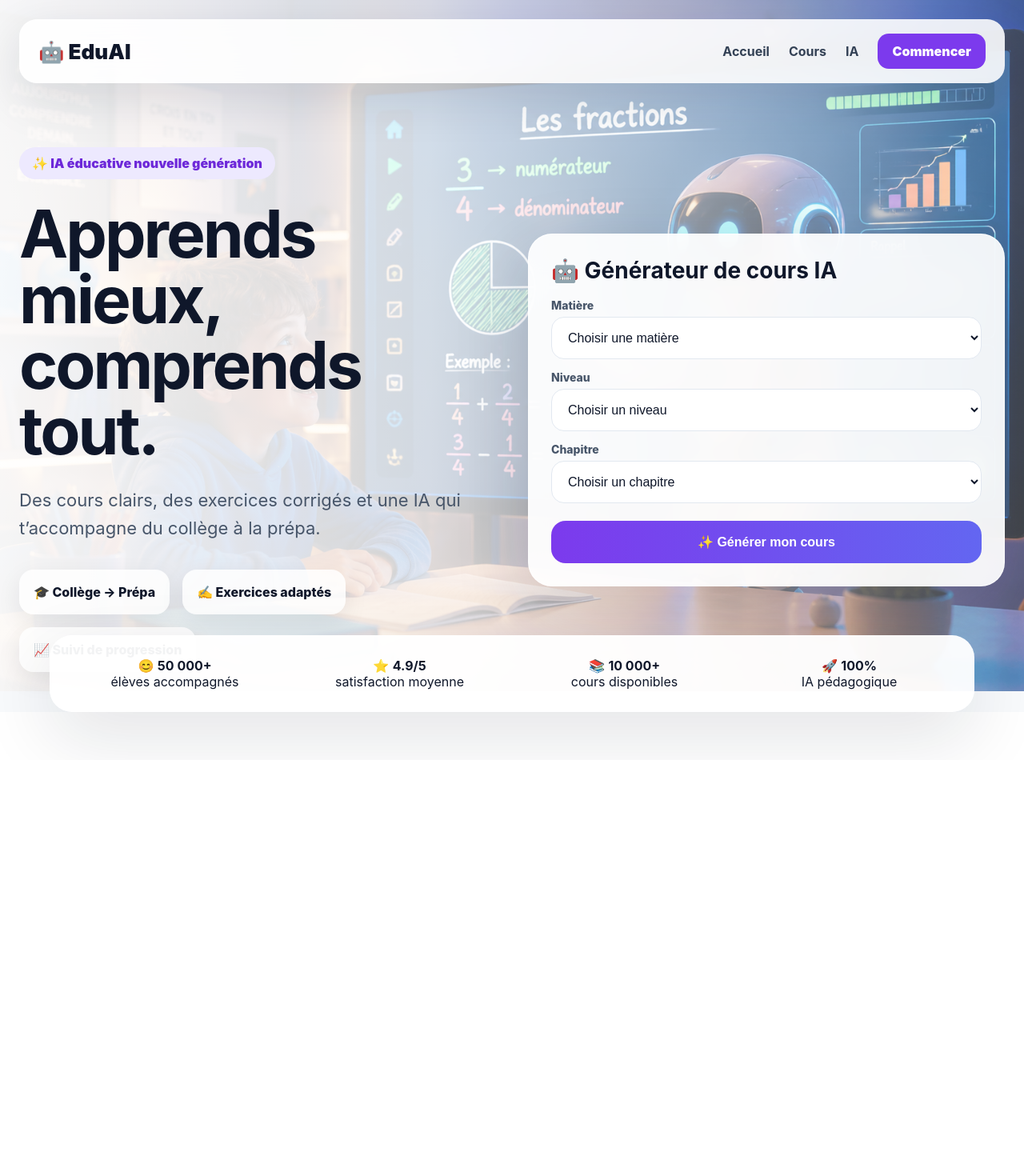
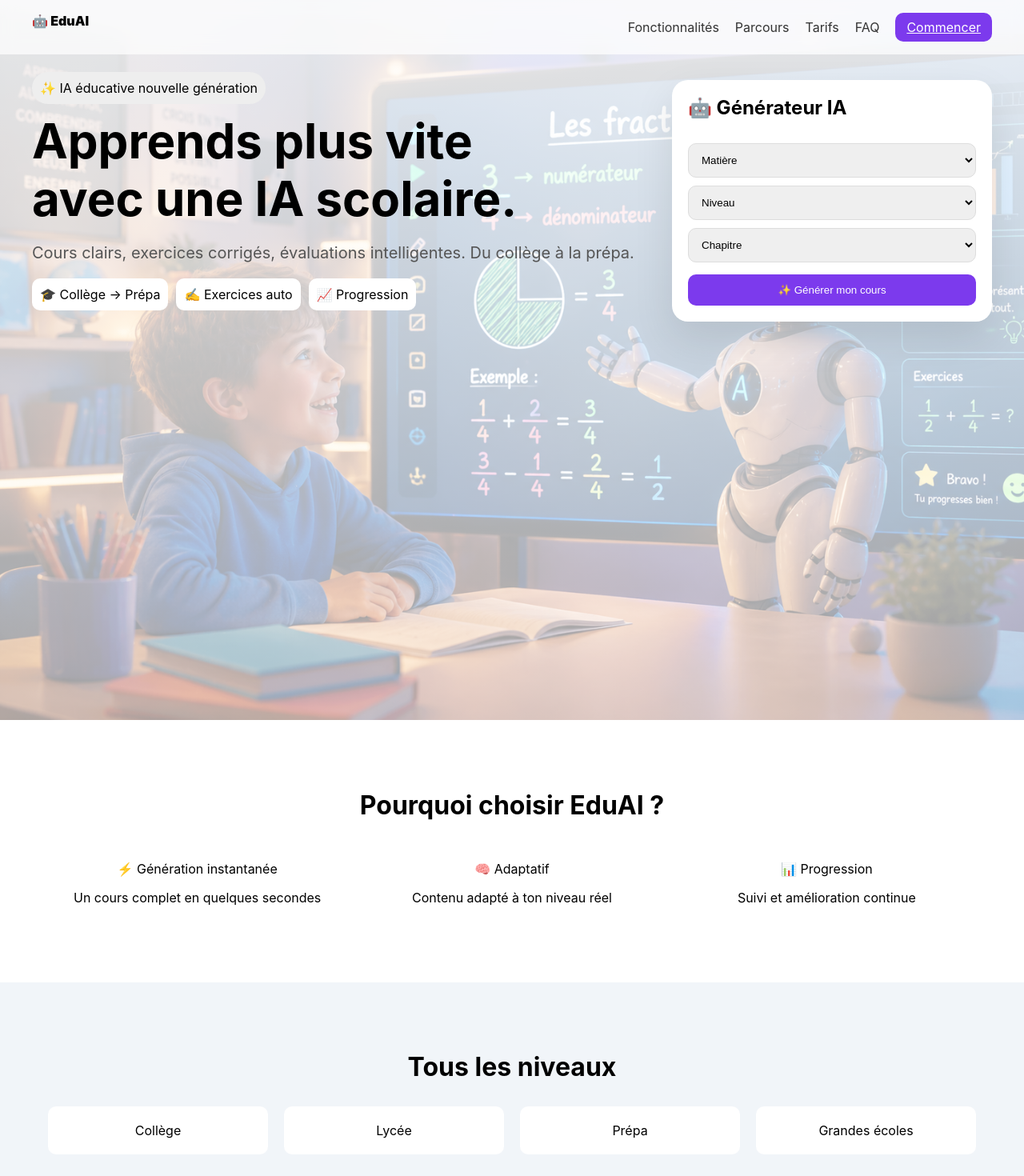
Before and after one commit to samighazouani1234-lab/soutien-scolaire, a Next.js app: page / in a window 1280 px wide. Shown: the top 1470 px of the page at 80% size. Before the commit the page ends 950 px from the top, so only its background shows below. Built offline with nearby package versions, Linux system fonts and the light colour scheme.

Commit message:
Update page.tsx

```diff
--- a/app/page.tsx
+++ b/app/page.tsx
@@ -1,6 +1,6 @@
 "use client";
 
-import { useState } from "react";
+import { useMemo, useState } from "react";
 import { data } from "../data/courses";
 
 export default function Home() {
@@ -10,47 +10,45 @@ export default function Home() {
   const [answer, setAnswer] = useState("");
   const [loading, setLoading] = useState(false);
 
-  const niveaux = matiere
-    ? Object.values(data[matiere]).flatMap((cat: any) => Object.keys(cat))
-    : [];
+  const niveaux = useMemo(() => {
+    if (!matiere) return [];
+    return Object.values(data[matiere]).flatMap((cat: any) =>
+      Object.keys(cat)
+    );
+  }, [matiere]);
 
-  let chapitres: string[] = [];
-
-  if (matiere && niveau) {
+  const chapitres = useMemo(() => {
+    if (!matiere || !niveau) return [];
     const categories = data[matiere];
-
+    let list: string[] = [];
     for (const cat in categories) {
-      if (categories[cat][niveau]) {
-        chapitres = categories[cat][niveau];
+      if (categories[cat][niveau]) list = categories[cat][niveau];
     }
-    }
-  }
+    return list;
+  }, [matiere, niveau]);
 
   async function generate() {
     if (!matiere || !niveau || !chapitre) {
       alert("Choisis matière, niveau et chapitre");
       return;
     }
-
     setLoading(true);
     setAnswer("");
 
     const question = `
 Cours complet de ${matiere}, niveau ${niveau}, chapitre ${chapitre}.
 Donne :
-1. Un cours détaillé
-2. Des définitions simples
-3. Des exemples corrigés
-4. Des exercices progressifs
-5. Les corrections détaillées
-6. Une évaluation finale avec barème sur 10
+1. Cours détaillé (clair)
+2. Définitions
+3. Exemples corrigés
+4. Exercices progressifs
+5. Corrections détaillées
+6. Évaluation finale + barème /10
 `;
 
     const res = await fetch("/api/ia", {
       method: "POST",
-      headers: {
-        "Content-Type": "application/json",
-      },
+      headers: { "Content-Type": "application/json" },
       body: JSON.stringify({ question }),
     });
 
@@ -60,48 +58,49 @@ Donne :
   }
 
   return (
-    <main style={styles.page}>
-      <section style={styles.hero}>
-        <div style={styles.overlay}>
-          <nav style={styles.nav}>
-            <div style={styles.logo}>🤖 EduAI</div>
+    <main style={s.page}>
+      {/* NAV */}
+      <header style={s.header}>
+        <div style={s.headerInner}>
+          <div style={s.logo}>🤖 EduAI</div>
+          <nav style={s.nav}>
+            <a href="#features" style={s.navLink}>Fonctionnalités</a>
+            <a href="#parcours" style={s.navLink}>Parcours</a>
+            <a href="#pricing" style={s.navLink}>Tarifs</a>
+            <a href="#faq" style={s.navLink}>FAQ</a>
+            <a href="#ia" style={s.ctaSmall}>Commencer</a>
+          </nav>
+        </div>
+      </header>
 
-            <div style={styles.navLinks}>
-              <a href="#accueil" style={styles.link}>Accueil</a>
-              <a href="#cours" style={styles.link}>Cours</a>
-              <a href="#ia" style={styles.link}>IA</a>
-              <a href="#ia" style={styles.ctaSmall}>Commencer</a>
-            </div>
-          </nav>
-
-          <div id="accueil" style={styles.heroContent}>
-            <div style={styles.left}>
-              <span style={styles.badge}>
-                ✨ IA éducative nouvelle génération
-              </span>
-
-              <h1 style={styles.title}>
-                Apprends mieux, comprends tout.
+      {/* HERO */}
+      <section style={s.hero}>
+        <div style={s.heroGrid}>
+          <div style={s.heroLeft}>
+            <span style={s.badge}>✨ IA éducative nouvelle génération</span>
+            <h1 style={s.title}>
+              Apprends plus vite
+              <br />
+              avec une IA scolaire.
             </h1>
-
-              <p style={styles.subtitle}>
-                Des cours clairs, des exercices corrigés et une IA qui
-                t’accompagne du collège à la prépa.
+            <p style={s.subtitle}>
+              Cours clairs, exercices corrigés, évaluations intelligentes.
+              Du collège à la prépa.
             </p>
 
-              <div style={styles.cards}>
-                <div style={styles.miniCard}>🎓 Collège → Prépa</div>
-                <div style={styles.miniCard}>✍️ Exercices adaptés</div>
-                <div style={styles.miniCard}>📈 Suivi de progression</div>
+            <div style={s.heroCards}>
+              <div style={s.card}>🎓 Collège → Prépa</div>
+              <div style={s.card}>✍️ Exercices auto</div>
+              <div style={s.card}>📈 Progression</div>
             </div>
           </div>
 
-            <div id="ia" style={styles.generator}>
-              <h2 style={styles.generatorTitle}>🤖 Générateur de cours IA</h2>
+          {/* GENERATOR */}
+          <div id="ia" style={s.generator}>
+            <h2 style={s.genTitle}>🤖 Générateur IA</h2>
 
-              <label style={styles.label}>Matière</label>
             <select
-                style={styles.input}
+              style={s.input}
               value={matiere}
               onChange={(e) => {
                 setMatiere(e.target.value);
@@ -109,262 +108,250 @@ Donne :
                 setChapitre("");
               }}
             >
-                <option value="">Choisir une matière</option>
+              <option value="">Matière</option>
               {Object.keys(data).map((m) => (
-                  <option key={m} value={m}>{m}</option>
+                <option key={m}>{m}</option>
               ))}
             </select>
 
-              <label style={styles.label}>Niveau</label>
             <select
-                style={styles.input}
+              style={s.input}
               value={niveau}
               onChange={(e) => {
                 setNiveau(e.target.value);
                 setChapitre("");
               }}
             >
-                <option value="">Choisir un niveau</option>
+              <option value="">Niveau</option>
               {niveaux.map((n) => (
-                  <option key={n} value={n}>{n}</option>
+                <option key={n}>{n}</option>
               ))}
             </select>
 
-              <label style={styles.label}>Chapitre</label>
             <select
-                style={styles.input}
+              style={s.input}
               value={chapitre}
               onChange={(e) => setChapitre(e.target.value)}
             >
-                <option value="">Choisir un chapitre</option>
+              <option value="">Chapitre</option>
               {chapitres.map((c) => (
-                  <option key={c} value={c}>{c}</option>
+                <option key={c}>{c}</option>
               ))}
             </select>
 
-              <button onClick={generate} style={styles.button}>
-                {loading ? "⏳ Génération en cours..." : "✨ Générer mon cours"}
+            <button style={s.button} onClick={generate}>
+              {loading ? "⏳ Génération..." : "✨ Générer mon cours"}
             </button>
 
             {answer && (
-                <div style={styles.result}>
-                  <h3 style={{ marginTop: 0 }}>📘 Cours généré</h3>
-                  <pre style={styles.pre}>{answer}</pre>
+              <div style={s.result}>
+                <pre style={s.pre}>{answer}</pre>
               </div>
             )}
           </div>
         </div>
+      </section>
+
+      {/* FEATURES */}
+      <section id="features" style={s.section}>
+        <h2 style={s.sectionTitle}>Pourquoi choisir EduAI ?</h2>
+        <div style={s.grid3}>
+          <div style={s.feature}>
+            ⚡ Génération instantanée
+            <p>Un cours complet en quelques secondes</p>
+          </div>
+          <div style={s.feature}>
+            🧠 Adaptatif
+            <p>Contenu adapté à ton niveau réel</p>
+          </div>
+          <div style={s.feature}>
+            📊 Progression
+            <p>Suivi et amélioration continue</p>
+          </div>
         </div>
       </section>
 
-      <section id="cours" style={styles.stats}>
-        <div>😊 <b>50 000+</b><br />élèves accompagnés</div>
-        <div>⭐ <b>4.9/5</b><br />satisfaction moyenne</div>
-        <div>📚 <b>10 000+</b><br />cours disponibles</div>
-        <div>🚀 <b>100%</b><br />IA pédagogique</div>
+      {/* PARCOURS */}
+      <section id="parcours" style={s.sectionAlt}>
+        <h2 style={s.sectionTitle}>Tous les niveaux</h2>
+        <div style={s.grid4}>
+          <div style={s.level}>Collège</div>
+          <div style={s.level}>Lycée</div>
+          <div style={s.level}>Prépa</div>
+          <div style={s.level}>Grandes écoles</div>
+        </div>
       </section>
+
+      {/* TESTIMONIAL */}
+      <section style={s.section}>
+        <h2 style={s.sectionTitle}>Ils progressent avec nous</h2>
+        <div style={s.grid3}>
+          <div style={s.testimonial}>“J’ai gagné 4 points en maths !”</div>
+          <div style={s.testimonial}>“Meilleur que mes cours”</div>
+          <div style={s.testimonial}>“Incroyable pour la prépa”</div>
+        </div>
+      </section>
+
+      {/* PRICING */}
+      <section id="pricing" style={s.sectionAlt}>
+        <h2 style={s.sectionTitle}>Tarifs</h2>
+        <div style={s.grid3}>
+          <div style={s.priceCard}>
+            Gratuit
+            <p>Accès limité</p>
+          </div>
+          <div style={s.priceCardMain}>
+            Pro
+            <p>IA illimitée</p>
+          </div>
+          <div style={s.priceCard}>
+            Premium
+            <p>Coaching + IA</p>
+          </div>
+        </div>
+      </section>
+
+      {/* FAQ */}
+      <section id="faq" style={s.section}>
+        <h2 style={s.sectionTitle}>FAQ</h2>
+        <div style={s.faq}>Est-ce vraiment utile ? → Oui</div>
+        <div style={s.faq}>Est-ce difficile ? → Non</div>
+        <div style={s.faq}>Remplace un prof ? → Non, complète</div>
+      </section>
+
+      {/* FOOTER */}
+      <footer style={s.footer}>
+        © 2026 EduAI — Tous droits réservés
+      </footer>
     </main>
   );
 }
 
-const styles: any = {
-  page: {
-    margin: 0,
-    fontFamily: "Inter, Arial, sans-serif",
-    background: "#f8fafc",
-    color: "#0f172a",
+const s: any = {
+  page: { fontFamily: "Inter, Arial", margin: 0 },
+
+  header: {
+    position: "fixed",
+    width: "100%",
+    backdropFilter: "blur(10px)",
+    background: "rgba(255,255,255,0.7)",
+    zIndex: 10,
+  },
+  headerInner: {
+    maxWidth: 1200,
+    margin: "0 auto",
+    display: "flex",
+    justifyContent: "space-between",
+    padding: 16,
+  },
+  logo: { fontWeight: 900 },
+  nav: { display: "flex", gap: 20, alignItems: "center" },
+  navLink: { textDecoration: "none", color: "#333" },
+  ctaSmall: {
+    background: "#7c3aed",
+    color: "white",
+    padding: "8px 14px",
+    borderRadius: 10,
   },
 
   hero: {
     minHeight: "100vh",
     backgroundImage: `
-      linear-gradient(
-        90deg,
-        rgba(255,255,255,0.96) 0%,
-        rgba(255,255,255,0.82) 42%,
-        rgba(255,255,255,0.25) 100%
-      ),
+      linear-gradient(rgba(255,255,255,0.9), rgba(255,255,255,0.6)),
       url('/hero.png')
     `,
     backgroundSize: "cover",
-    backgroundPosition: "center",
-    backgroundRepeat: "no-repeat",
+    paddingTop: 100,
+  },
+  heroGrid: {
+    display: "grid",
+    gridTemplateColumns: "1fr 400px",
+    gap: 40,
+    maxWidth: 1200,
+    margin: "0 auto",
   },
 
-  overlay: {
-    minHeight: "100vh",
-    padding: 24,
-  },
+  heroLeft: {},
+  badge: { background: "#eee", padding: 10, borderRadius: 20 },
+  title: { fontSize: 60, margin: "20px 0" },
+  subtitle: { fontSize: 20, color: "#555" },
 
-  nav: {
-    maxWidth: 1280,
-    margin: "0 auto",
-    padding: "18px 24px",
-    borderRadius: 22,
-    background: "rgba(255,255,255,0.88)",
-    display: "flex",
-    justifyContent: "space-between",
-    alignItems: "center",
-    boxShadow: "0 20px 60px rgba(15,23,42,0.12)",
-    backdropFilter: "blur(18px)",
-  },
-
-  logo: {
-    fontSize: 26,
-    fontWeight: 900,
-  },
-
-  navLinks: {
-    display: "flex",
-    gap: 24,
-    alignItems: "center",
-    flexWrap: "wrap",
-  },
-
-  link: {
-    fontWeight: 700,
-    color: "#334155",
-    textDecoration: "none",
-  },
-
-  ctaSmall: {
-    background: "#7c3aed",
-    color: "white",
-    padding: "12px 18px",
-    borderRadius: 14,
-    fontWeight: 900,
-    textDecoration: "none",
-  },
-
-  heroContent: {
-    maxWidth: 1280,
-    margin: "80px auto 0",
-    display: "grid",
-    gridTemplateColumns: "repeat(auto-fit, minmax(320px, 1fr))",
-    gap: 40,
-    alignItems: "center",
-  },
-
-  left: {
-    maxWidth: 650,
-  },
-
-  badge: {
-    background: "#ede9fe",
-    color: "#6d28d9",
-    padding: "10px 16px",
-    borderRadius: 999,
-    fontWeight: 900,
-    display: "inline-block",
-  },
-
-  title: {
-    fontSize: "clamp(46px, 8vw, 82px)",
-    lineHeight: 1,
-    letterSpacing: -3,
-    margin: "28px 0",
-  },
-
-  subtitle: {
-    fontSize: 22,
-    lineHeight: 1.6,
-    color: "#475569",
-    maxWidth: 620,
-  },
-
-  cards: {
-    display: "flex",
-    gap: 16,
-    flexWrap: "wrap",
-    marginTop: 34,
-  },
-
-  miniCard: {
-    background: "rgba(255,255,255,0.85)",
-    padding: 18,
-    borderRadius: 18,
-    fontWeight: 800,
-    boxShadow: "0 10px 30px rgba(15,23,42,0.08)",
-  },
+  heroCards: { display: "flex", gap: 10 },
+  card: { background: "#fff", padding: 10, borderRadius: 10 },
 
   generator: {
-    background: "rgba(255,255,255,0.92)",
-    backdropFilter: "blur(20px)",
-    padding: 28,
-    borderRadius: 30,
-    boxShadow: "0 30px 90px rgba(15,23,42,0.18)",
-    border: "1px solid rgba(255,255,255,0.7)",
+    background: "white",
+    padding: 20,
+    borderRadius: 20,
+    boxShadow: "0 20px 50px rgba(0,0,0,0.1)",
   },
-
-  generatorTitle: {
-    marginTop: 0,
-    marginBottom: 18,
-    fontSize: 28,
-  },
-
-  label: {
-    display: "block",
-    marginTop: 14,
-    marginBottom: 6,
-    fontWeight: 800,
-    color: "#475569",
-    fontSize: 14,
-  },
+  genTitle: { marginTop: 0 },
 
   input: {
     width: "100%",
-    padding: 16,
-    borderRadius: 16,
-    border: "1px solid #e2e8f0",
-    fontSize: 16,
-    boxSizing: "border-box",
-    background: "white",
-    color: "#0f172a",
+    padding: 12,
+    marginTop: 10,
+    borderRadius: 10,
+    border: "1px solid #ddd",
   },
 
   button: {
     width: "100%",
-    marginTop: 22,
-    padding: 17,
-    borderRadius: 18,
-    border: 0,
-    background: "linear-gradient(90deg,#7c3aed,#6366f1)",
+    marginTop: 15,
+    padding: 12,
+    background: "#7c3aed",
     color: "white",
-    fontWeight: 900,
-    fontSize: 16,
-    cursor: "pointer",
+    border: "none",
+    borderRadius: 10,
   },
 
   result: {
-    marginTop: 22,
-    background: "#0f172a",
+    marginTop: 10,
+    background: "#111",
     color: "white",
-    padding: 18,
-    borderRadius: 20,
-    maxHeight: 360,
+    padding: 10,
+    borderRadius: 10,
+    maxHeight: 200,
     overflow: "auto",
-    fontSize: 14,
   },
 
-  pre: {
-    whiteSpace: "pre-wrap",
-    margin: 0,
-    fontFamily: "Inter, Arial, sans-serif",
-    lineHeight: 1.7,
+  pre: { whiteSpace: "pre-wrap" },
+
+  section: { padding: 60, textAlign: "center" },
+  sectionAlt: { padding: 60, background: "#f1f5f9", textAlign: "center" },
+
+  sectionTitle: { fontSize: 32 },
+
+  grid3: {
+    display: "grid",
+    gridTemplateColumns: "repeat(auto-fit,minmax(200px,1fr))",
+    gap: 20,
+    marginTop: 30,
+  },
+  grid4: {
+    display: "grid",
+    gridTemplateColumns: "repeat(auto-fit,minmax(150px,1fr))",
+    gap: 20,
+    marginTop: 30,
   },
 
-  stats: {
-    maxWidth: 1100,
-    margin: "-70px auto 60px",
-    background: "rgba(255,255,255,0.95)",
-    borderRadius: 28,
-    padding: 28,
-    display: "grid",
-    gridTemplateColumns: "repeat(auto-fit, minmax(180px, 1fr))",
-    gap: 24,
+  feature: { background: "white", padding: 20, borderRadius: 10 },
+  level: { background: "white", padding: 20, borderRadius: 10 },
+  testimonial: { background: "white", padding: 20 },
+
+  priceCard: { background: "white", padding: 20 },
+  priceCardMain: {
+    background: "#7c3aed",
+    color: "white",
+    padding: 20,
+  },
+
+  faq: { marginTop: 10 },
+
+  footer: {
+    padding: 20,
     textAlign: "center",
-    boxShadow: "0 30px 90px rgba(15,23,42,0.12)",
-    position: "relative",
-    zIndex: 3,
+    background: "#111",
+    color: "white",
   },
 };
```
Lines whose indentation alone changed are shown as unchanged.
